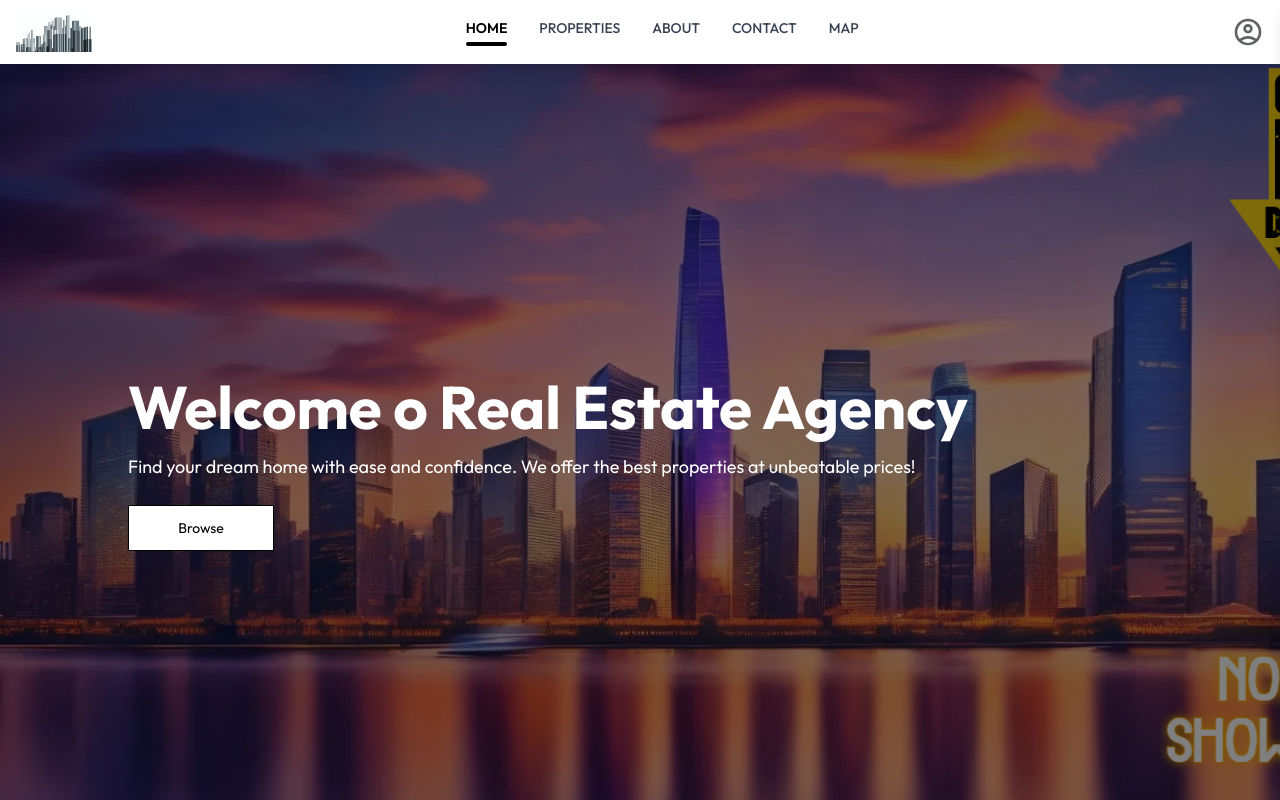
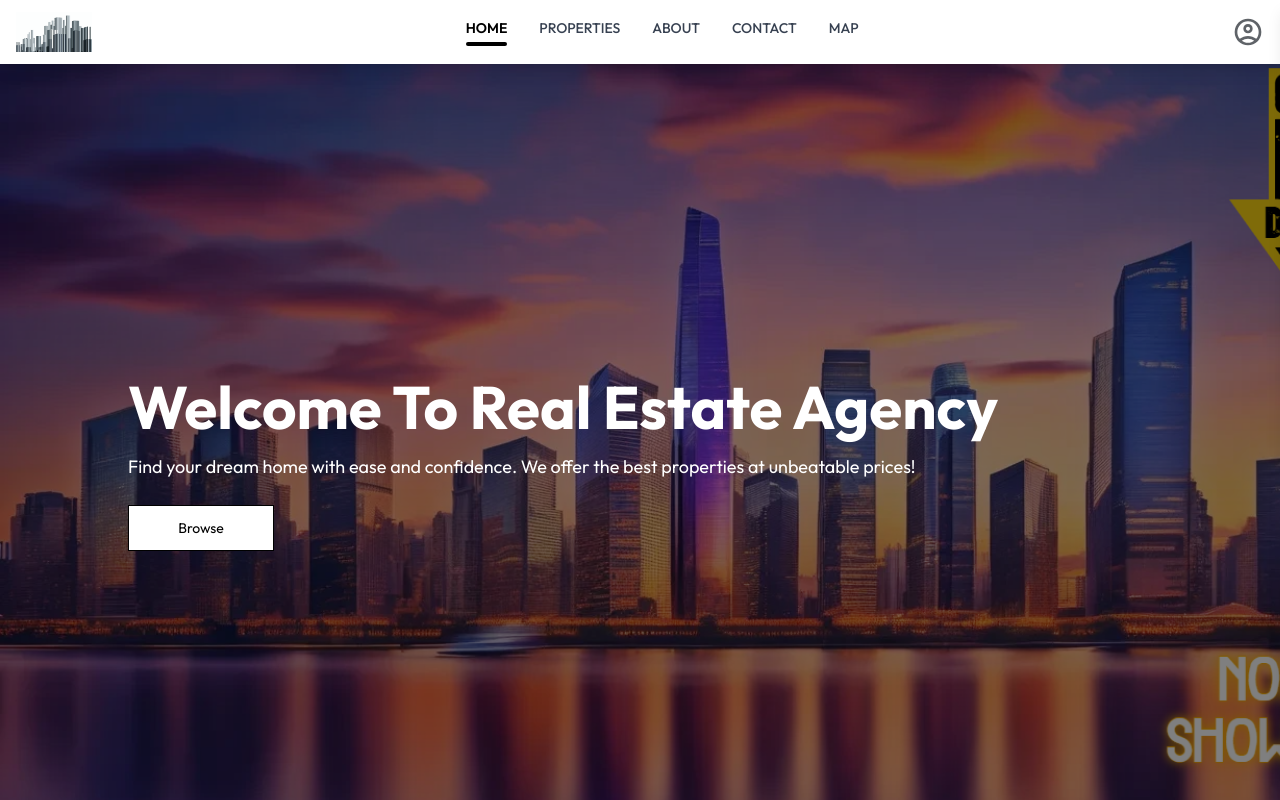
Before and after one commit to R0GDEV/Real-Estate-Agency, a React (Vite) app in the folder main/: page / in a window 1280 px wide. Shown: the top 800 px of the page. Built offline with nearby package versions, Linux system fonts and the light colour scheme; sample sign-in values are in the browser's storage.

Commit message:
Update Home.tsx

```diff
--- a/main/src/pages/Home.tsx
+++ b/main/src/pages/Home.tsx
@@ -29,7 +29,7 @@ const Home = () => {
 
           {/* Content Container */}
           <div className="relative px-8 sm:px-16 md:px-24 lg:px-32 text-white ">
-            <p className="text-4xl md:text-5xl lg:text-6xl font-bold mb-4">Welcome o Real Estate Agency</p>
+            <p className="text-4xl md:text-5xl lg:text-6xl font-bold mb-4">Welcome To Real Estate Agency</p>
             <p className="text-md sm:text-lg mb-6">
               Find your dream home with ease and confidence. We offer the best properties at unbeatable prices!
             </p>
```
